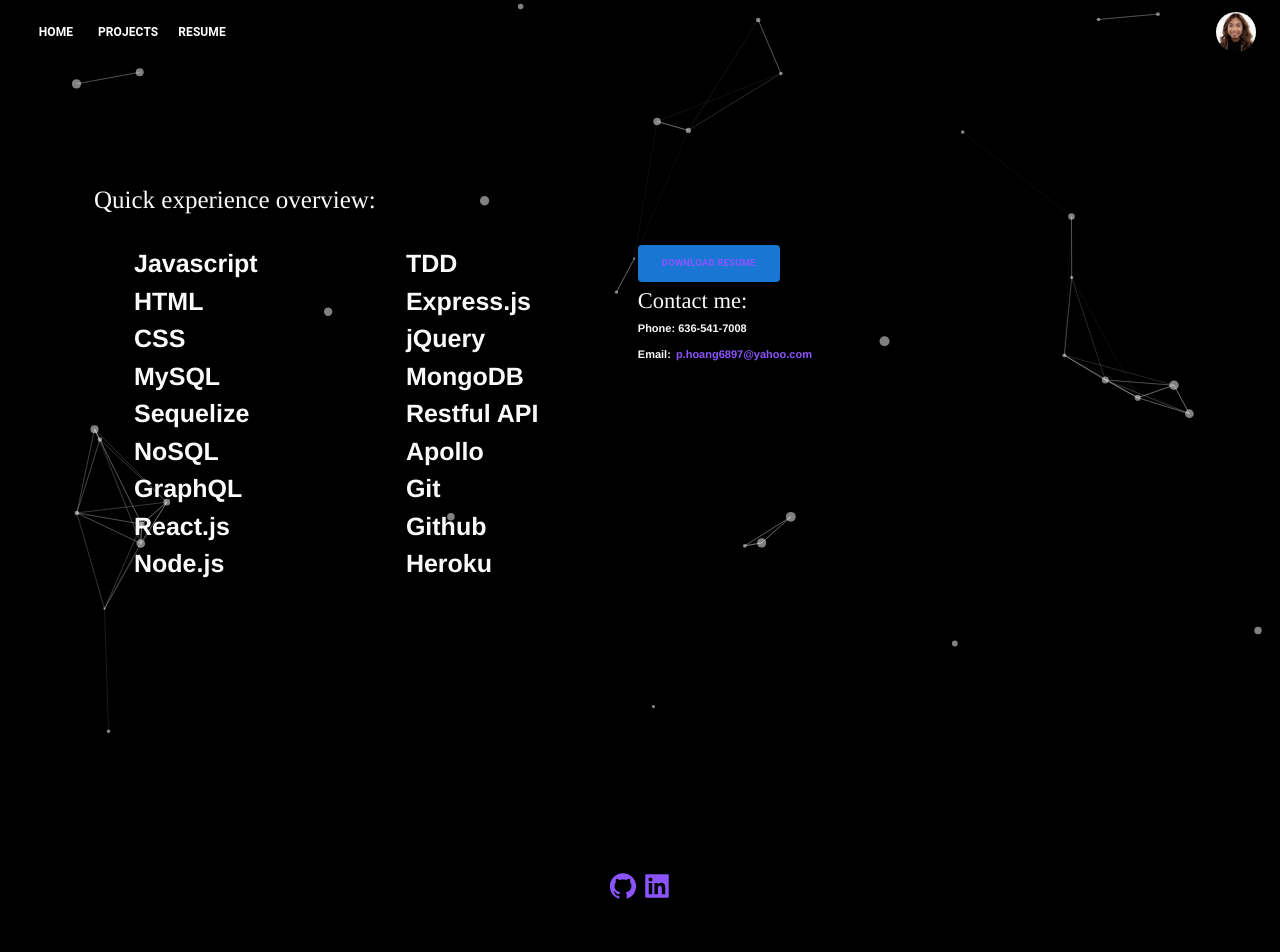
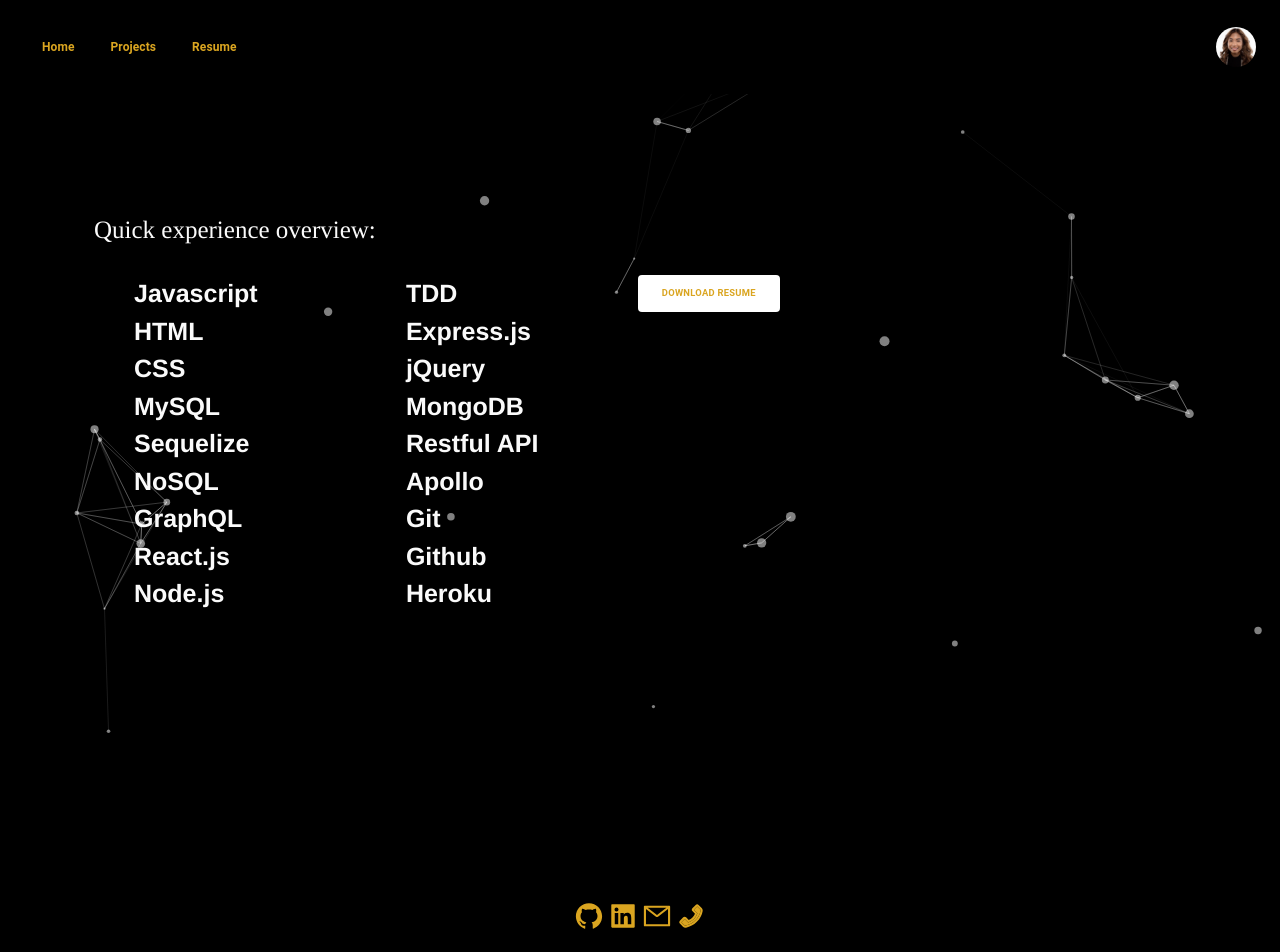
Before and after one commit to PhuongHoang68/react-portfolio, a React (Create React App) app: page /Resume in a window 1280 px wide. Shown: the top 952 px of the page. Before the commit the page ends 930 px from the top, so only its background shows below. Built offline with nearby package versions, Linux system fonts and the light colour scheme.

Commit message:
redone almost everything

```diff
--- a/src/components/BurgerNav/index.js
+++ b/src/components/BurgerNav/index.js
@@ -8,15 +8,33 @@
 import MenuIcon from '@mui/icons-material/Menu';
 import Container from '@mui/material/Container';
 import Avatar from '@mui/material/Avatar';
-import Button from '@mui/material/Button';
-import Tooltip from '@mui/material/Tooltip';
 import MenuItem from '@mui/material/MenuItem';
 import LinkedIn from "../../assets/linkedIn/linkedIn.jpg"
 import {Link} from "react-router-dom";
 // import AdbIcon from '@mui/icons-material/Adb';
 
-const pages = ['Home', 'Projects', 'Resume'];
+const pages = [
+  {title: 'Home', url: '/home'},
+  {title: 'Projects', url: '/projects'},
+  {title: 'Resume', url: 'https://docdro.id/nFAmtak', isExternalLink: true}
+];
+
 //const settings = ['Profile', 'Account', 'Dashboard', 'Logout'];
+
+function MyMenuItem({title, url, onClick, isExternalLink= false}) {
+  const style = {textDecoration: "none", color: "black", fontSize: "12px" }
+  return (
+    <MenuItem onClick={onClick}>
+      <Typography textAlign="center">
+        {
+          isExternalLink
+          ? <a href={url} style={style} target="_blank">{title}</a>
+          : <Link style={style} to={url}>{title}</Link>
+        }
+        </Typography>
+    </MenuItem>
+  )
+}
 
 function MyAppBar() {
   const [anchorElNav, setAnchorElNav] = React.useState(null);
@@ -74,15 +92,9 @@
                 display: { xs: 'block', md: 'none' },
               }}
             >
-              {pages.map((page) => (
-                <MenuItem key={page} onClick={handleCloseNavMenu}>
-                  <Typography textAlign="center">
-                    <Link style={{textDecoration: "none", color: "white" }} to={`/${page}`}>
-                    {page}
-                    </Link>
-                    </Typography>
-                </MenuItem>
-              ))}
+              {pages.map((page, index) =>
+                <MyMenuItem key={`${page.title}-${index}`} onClick={handleOpenUserMenu} {...page} />
+              )}
             </Menu>
           </Box>
            {/* <AdbIcon sx={{ display: { xs: 'flex', md: 'none' }, mr: 1 }} />  */}
@@ -104,25 +116,20 @@
           >
             LOGO
           </Typography> */}
-          <Box sx={{ flexGrow: 1, display: { xs: 'none', md: 'flex' } }}>
-            {pages.map((page) => (
-              <Button
-                key={page}
-                onClick={handleCloseNavMenu}
-                sx={{ my: 2, color: 'white', display: 'block' }}
-              >
-                <Typography sx={{color: 'black'}}>
-                <Link style={{textDecoration: "none", color: "white", fontSize: "12px" }} to={`/${page}`}>
-                    {page}
-                </Link>
-                </Typography>
-              </Button>
-            ))}
+          <Box sx={{ flexGrow: 1, alignItems: 'center', display: { xs: 'none', md: 'flex' } }}>
+              {pages.map((page, index) =>
+                <MyMenuItem key={`${page.title}-${index}`} onClick={handleCloseNavMenu} {...page} />
+              )}
           </Box>
 
           <Box sx={{ flexGrow: 0 }}>
 
+          <a href="https://www.linkedin.com/in/phuong-hoang-a0b4901a5/"
+                        target="_blank"
+                        rel="noreferrer"
+                    >
                 <Avatar alt="Phuong Hoang" src={LinkedIn} sx={{ width: 40, height: 40 }} />
+          </a>
 
             <Menu
               sx={{ mt: '45px' }}
@@ -148,6 +155,7 @@
             </Menu>
           </Box>
         </Toolbar>
+
       </Container>
     </AppBar>
   );
--- a/src/components/Footer/index.js
+++ b/src/components/Footer/index.js
@@ -1,11 +1,16 @@
 import React from "react";
 import {AiFillGithub} from "react-icons/ai";
 import {AiFillLinkedin} from "react-icons/ai";
-
+import {AiOutlineMail} from "react-icons/ai";
+import {AiTwotonePhone} from "react-icons/ai";
 function Footer() {
     return (
-        <footer className="icon-link">
+        <footer>
+            <div style={{display: "flex"}}>
 
+                <div style={{width: "100%"}}>
+
+                    <div style={{display: "flex", justifyContent: "center"}}>
 
                     <a href="https://github.com/PhuongHoang68"
                         target="_blank"
@@ -21,6 +26,27 @@
                     <h3 className="icon"><AiFillLinkedin size="3rem"/></h3>
                     </a>
 
+                    <a href="mailto:peyton.hoang97@gmail.com"
+                        target="_blank"
+                        rel="noreferrer"
+                    >
+                    <h3 className="icon"><AiOutlineMail size="3rem"/></h3>
+                    </a>
+
+                    <a href="tel:636-541-7008"
+                        target="_blank"
+                        rel="noreferrer"
+                    >
+                    <h3 className="icon">
+                        <AiTwotonePhone size="3rem"
+                        />
+                        </h3>
+                    </a>
+
+                    </div>
+                </div>
+            </div>
+
         </footer>
     )
 }
--- a/src/components/Home/index.js
+++ b/src/components/Home/index.js
@@ -18,8 +18,8 @@
     }, []);
     return (
         <div>
-        <Container>
-            <Row className="home">
+        <Container className="home">
+            <Row>
                 <Col sm={8} className="welcome">
                     <h1 style={{fontSize: "50px"}}>Hi, I'm Phuong Hoang.</h1>
                     <br />
--- a/src/components/Resume/index.js
+++ b/src/components/Resume/index.js
@@ -53,16 +53,8 @@
             </div>
 
             <Button variant="contained" className="resume" size="large">
-            <a href="https://docdro.id/qnOyIE1">DOWNLOAD RESUME</a>
+                <a href="https://docdro.id/qnOyIE1">DOWNLOAD RESUME</a>
             </Button>
-
-            <div className="contact">
-                <h1>Contact me:</h1>
-                <p>Phone: 636-541-7008</p>
-                <p>Email:
-                <a href="mailto:p.hoang6897@yahoo.com" className="email"> p.hoang6897@yahoo.com</a>
-                </p>
-            </div>
             <Particles id="tsparticles"
         options={{
         background: {
--- a/src/index.css
+++ b/src/index.css
@@ -18,7 +18,10 @@
 
 }
 
-
+a, a:focus, a:active {
+  text-decoration: none !important;
+  color: goldenrod !important;
+}
 
 
 
@@ -30,7 +33,6 @@
   margin-top: 35px;
 }
 .linkedin {
-  z-index: 800;
   border-radius: 50%;
 }
 /*  */
@@ -41,9 +43,8 @@
 /* About-me section styling */
 .about-section {
   justify-content: center;
-  z-index: 20;
 }
-.tsparticles {
+#tsparticles {
   position: fixed;
   width: 100%;
   z-index: -1;
@@ -72,7 +73,7 @@
 }
 .resume {
   margin-bottom: 20px;
-  background-color: #fff;
+  background-color: #fff !important;
 }
 .contact {
   font-size: 500px;
```
Lines whose indentation alone changed are shown as unchanged.
